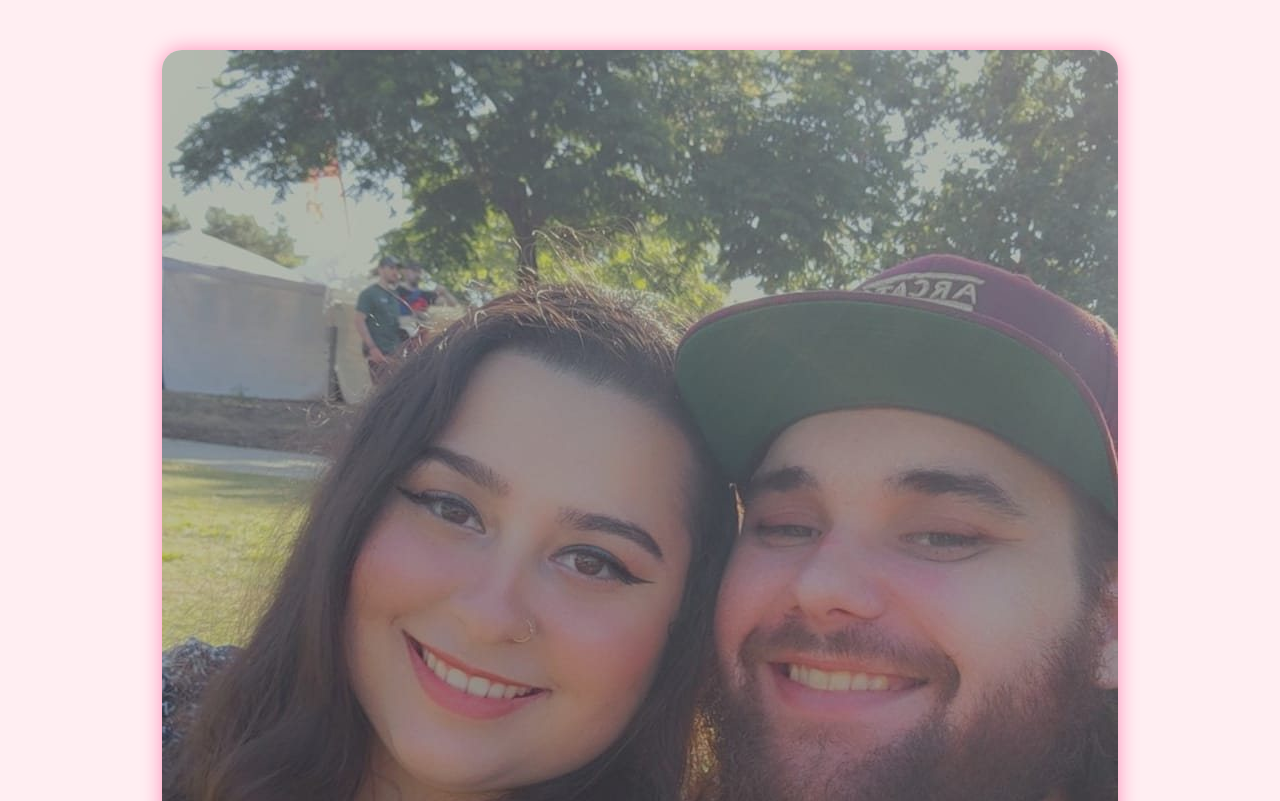
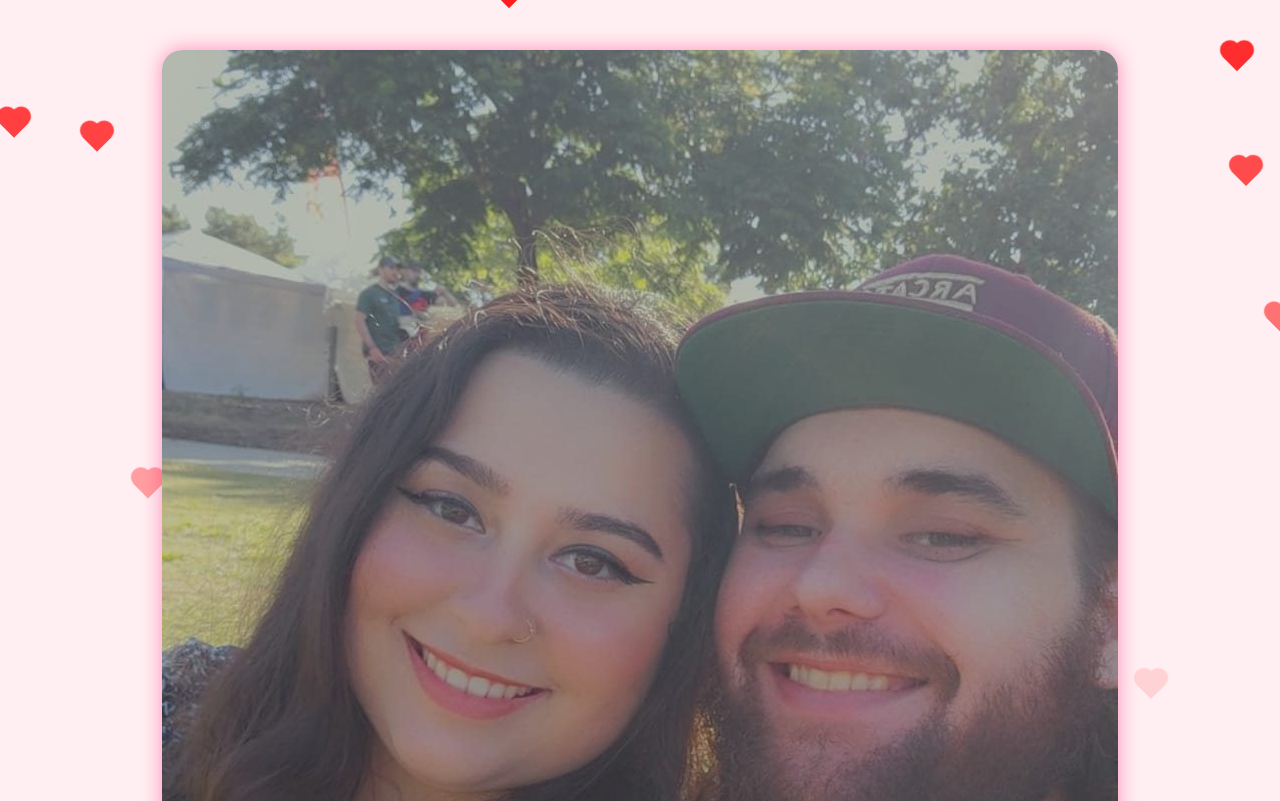
Before and after one commit to note4mygf2025/melodybirthday, a plain HTML site: page index.html in a window 1280 px wide. Shown: the top 801 px of the page. Drawn offline with Linux system fonts and the light colour scheme.

Commit message:
Update index.html

```diff
--- a/index.html
+++ b/index.html
@@ -16,6 +16,8 @@
     .container {
       text-align: center;
       padding: 50px 20px;
+      position: relative;
+      z-index: 1;
     }
 
     img {
@@ -43,12 +45,14 @@
 
     .heart {
       position: fixed;
+      top: -20px;
       width: 20px;
       height: 20px;
       background: red;
       transform: rotate(45deg);
       animation: fall 5s linear infinite;
-      z-index: 999;
+      z-index: 0;
+      opacity: 0.8;
     }
 
     .heart::before,
@@ -101,20 +105,22 @@
     </p>
   </div>
 
+  <!-- Floating hearts -->
   <script>
     function createHeart() {
       const heart = document.createElement('div');
       heart.classList.add('heart');
       heart.style.left = Math.random() * 100 + "vw";
-      heart.style.animationDuration = (Math.random() * 3 + 2) + "s";
+      heart.style.animationDuration = (Math.random() * 3 + 4) + "s";
+      heart.style.opacity = Math.random();
       document.body.appendChild(heart);
 
       setTimeout(() => {
         heart.remove();
-      }, 5000);
+      }, 7000);
     }
 
-    setInterval(createHeart, 300);
+    setInterval(createHeart, 250);
   </script>
 
 </body>
```
